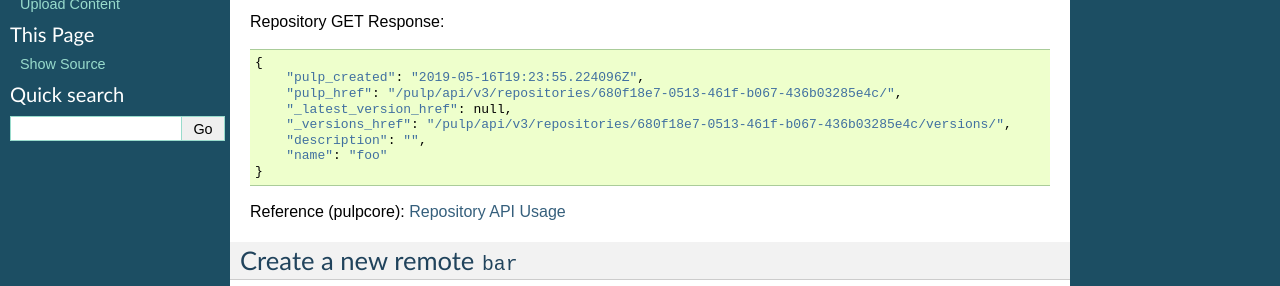
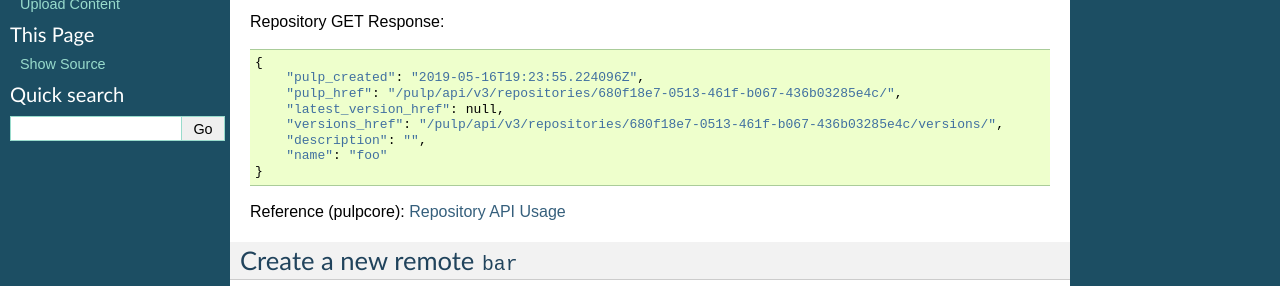
Before and after one commit to pulp/pulp_file, a Sphinx documentation site: the page built from docs/workflows/sync.rst, in a window 1280 px wide, cut to the strip 248-534 px from the top of the page. Built offline with Sphinx 7.4.7, drawn with Linux system fonts in a browser that asks for light colours.

```diff
--- a/docs/workflows/sync.rst
+++ b/docs/workflows/sync.rst
@@ -12,8 +12,8 @@ Repository GET Response::
     {
         "pulp_created": "2019-05-16T19:23:55.224096Z",
         "pulp_href": "/pulp/api/v3/repositories/680f18e7-0513-461f-b067-436b03285e4c/",
-        "_latest_version_href": null,
-        "_versions_href": "/pulp/api/v3/repositories/680f18e7-0513-461f-b067-436b03285e4c/versions/",
+        "latest_version_href": null,
+        "versions_href": "/pulp/api/v3/repositories/680f18e7-0513-461f-b067-436b03285e4c/versions/",
         "description": "",
         "name": "foo"
     }
--- a/docs/workflows/upload.rst
+++ b/docs/workflows/upload.rst
@@ -59,8 +59,8 @@ Repository GET Response::
     {
         "pulp_created": "2019-05-16T19:23:55.224096Z",
         "pulp_href": "/pulp/api/v3/repositories/680f18e7-0513-461f-b067-436b03285e4c/",
-        "_latest_version_href": null,
-        "_versions_href": "/pulp/api/v3/repositories/680f18e7-0513-461f-b067-436b03285e4c/versions/",
+        "latest_version_href": null,
+        "versions_href": "/pulp/api/v3/repositories/680f18e7-0513-461f-b067-436b03285e4c/versions/",
         "description": null,
         "name": "foo"
     }
```
Also changed, not shown: 5 other files.
